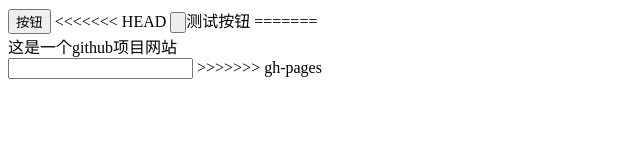
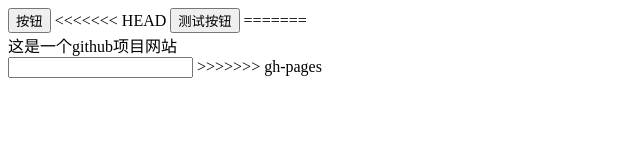
Before and after one commit to biboboy/testone, a plain HTML site: page index.html in a window 1280 px wide. Shown: the whole page, without its empty margins (0-640 px from the left). Drawn offline with Linux system fonts and the light colour scheme.

Commit message:
修改表单按钮

```diff
--- a/index.html
+++ b/index.html
@@ -8,7 +8,7 @@
         <div>
             <button type="button">按钮</button>
 <<<<<<< HEAD
-			<input type="button">测试按钮</input>
+			<button type="button">测试按钮</button>
 =======
 			<div>这是一个github项目网站</div>
 			<input type="text"></input>
```
